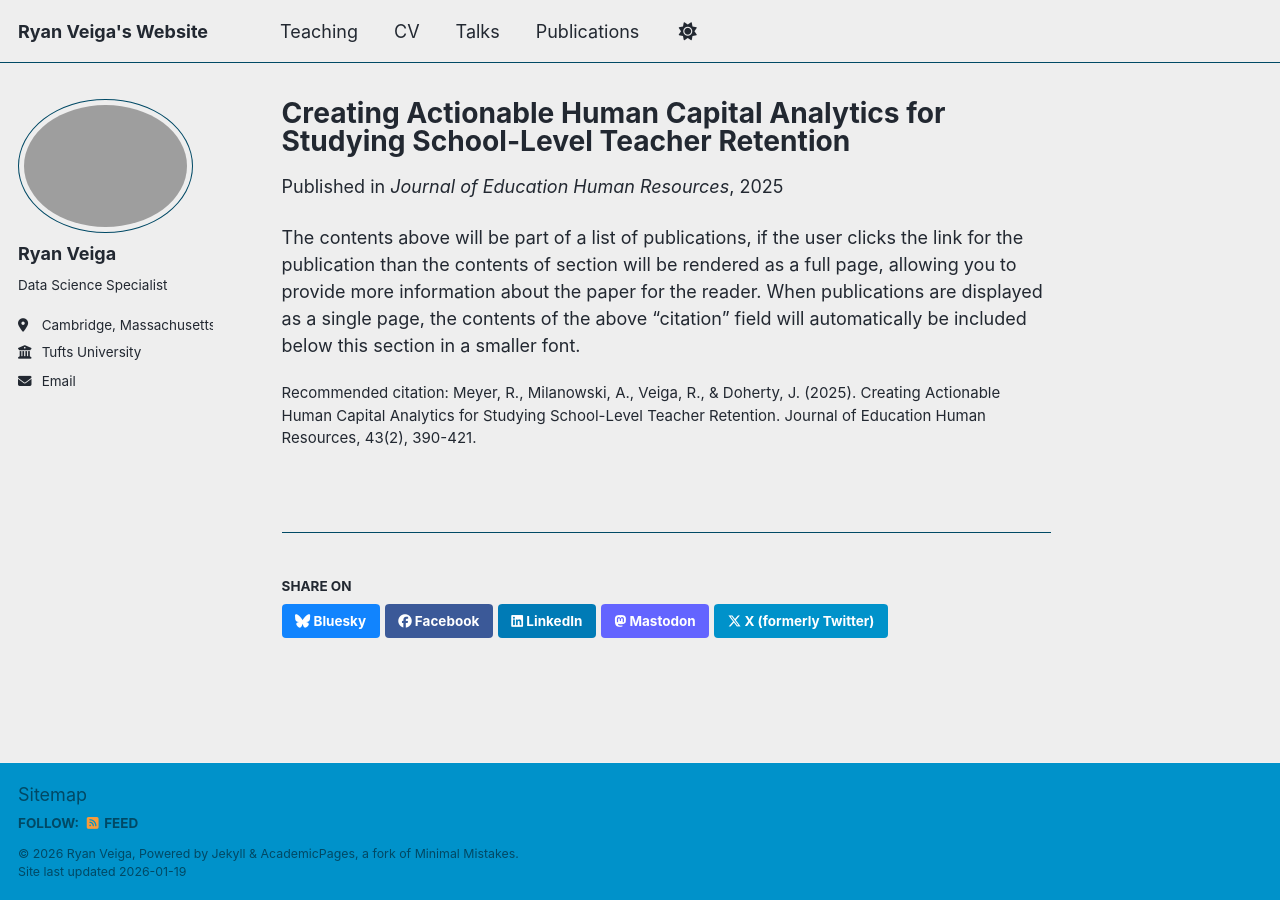
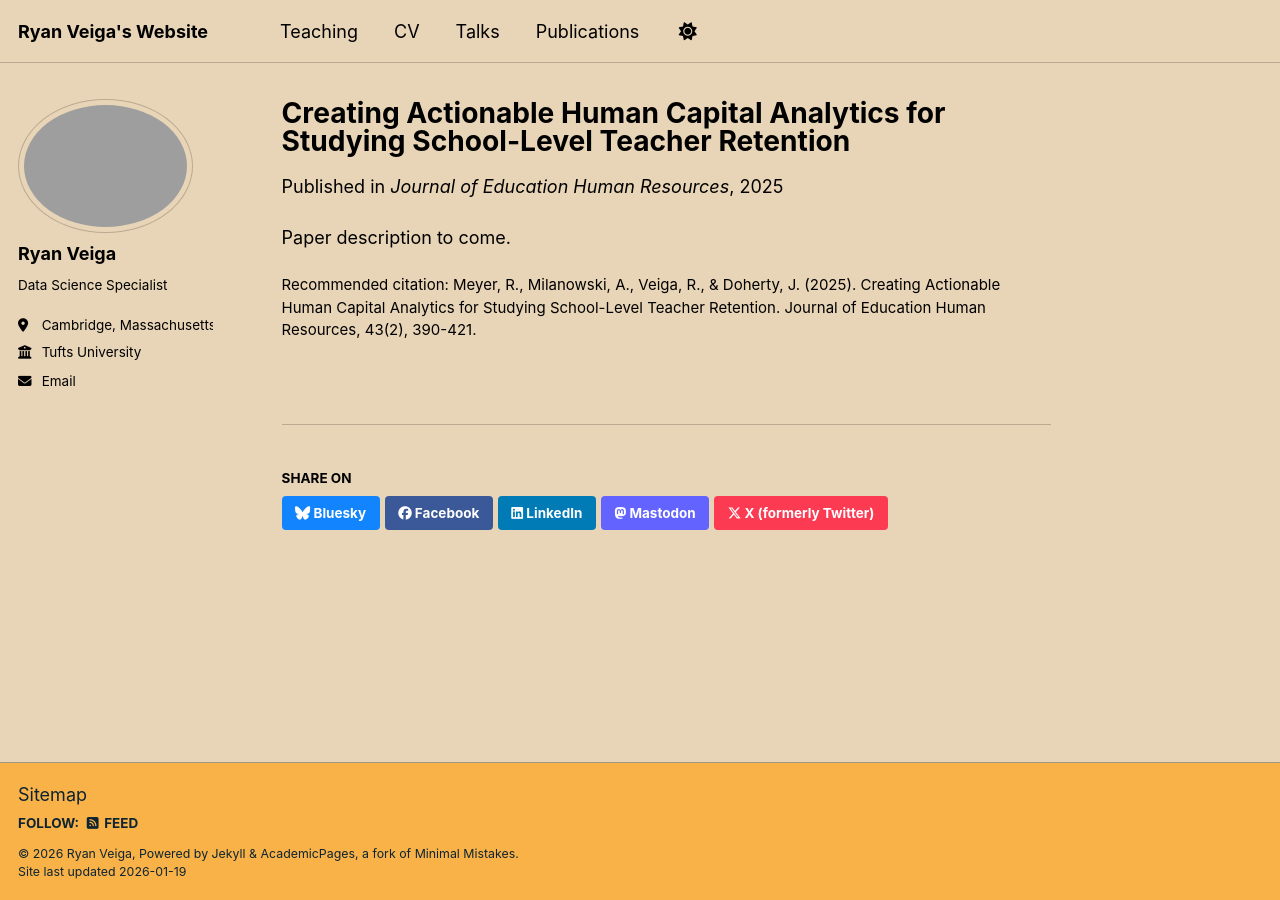
Before and after one commit to ryanveiga/ryanveiga.github.io, a Jekyll site: the page built from _publications/2025-03-28-actionable-human-capital-teacher-retention.md, in a window 1280 px wide. Built offline with Jekyll 4.4.1, drawn with Linux system fonts in a browser that asks for light colours; a script bundle is joined from its source files by our own code; library files that are not in the unit come from our copies.

Commit message:
Minor edits

```diff
--- a/_config.yml
+++ b/_config.yml
@@ -8,7 +8,7 @@
 
 # Basic Site Settings
 locale                   : "en-US"
-site_theme               : "air" # The available themes options are "default", "air", "sunrise", "mint", "dirt" and "contrast"
+site_theme               : "sunrise" # The available themes options are "default", "air", "sunrise", "mint", "dirt" and "contrast"
 title                    : "Ryan Veiga's Website"
 title_separator          : "-"
 name                     : &name "Ryan Veiga"
--- a/_publications/2025-03-28-actionable-human-capital-teacher-retention.md
+++ b/_publications/2025-03-28-actionable-human-capital-teacher-retention.md
@@ -9,4 +9,4 @@
 citation: 'Meyer, R., Milanowski, A., Veiga, R., & Doherty, J. (2025). Creating Actionable Human Capital Analytics for Studying School-Level Teacher Retention. Journal of Education Human Resources, 43(2), 390-421.'
 ---
 
-The contents above will be part of a list of publications, if the user clicks the link for the publication than the contents of section will be rendered as a full page, allowing you to provide more information about the paper for the reader. When publications are displayed as a single page, the contents of the above "citation" field will automatically be included below this section in a smaller font.
+Paper description to come.
```
